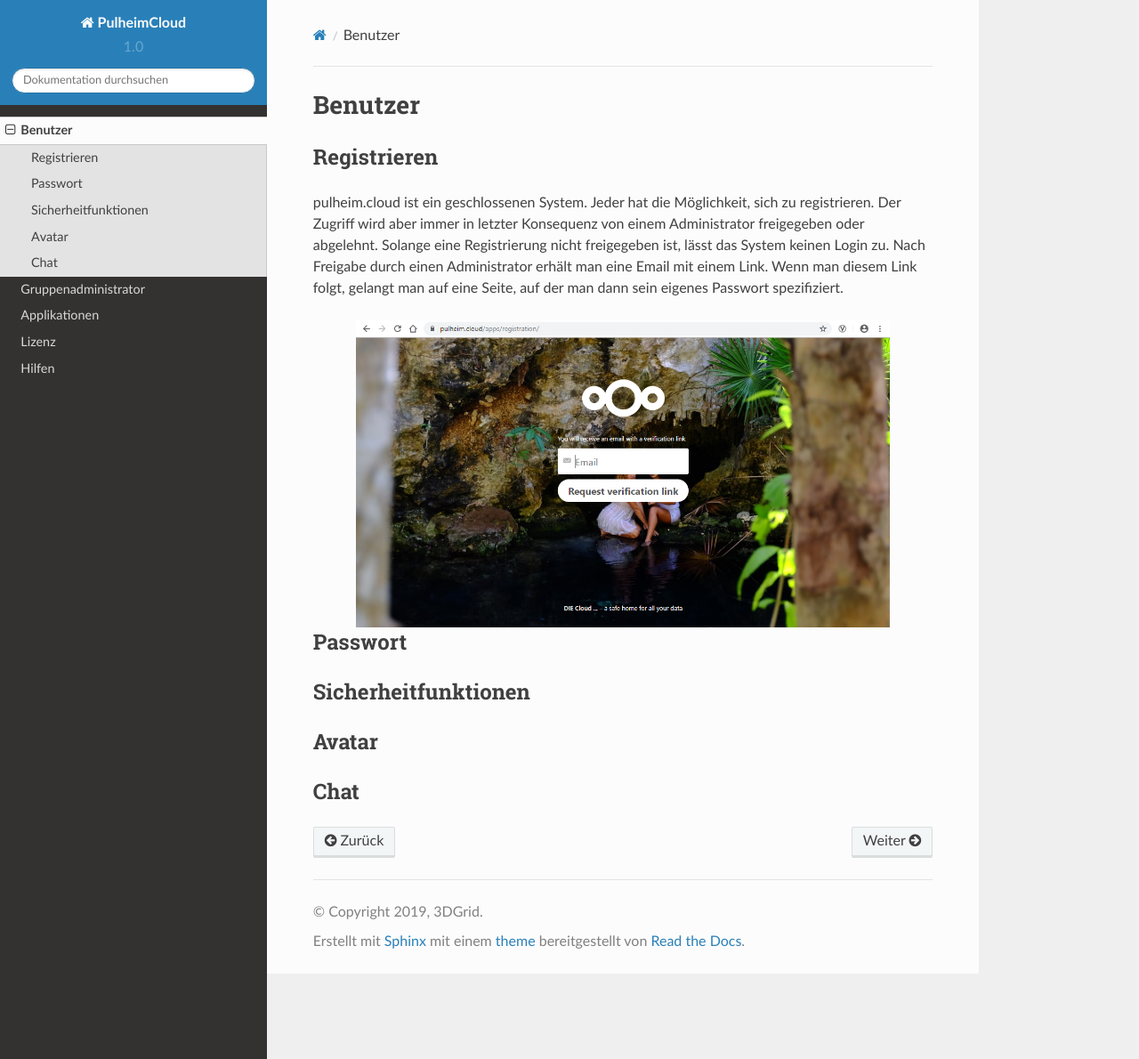
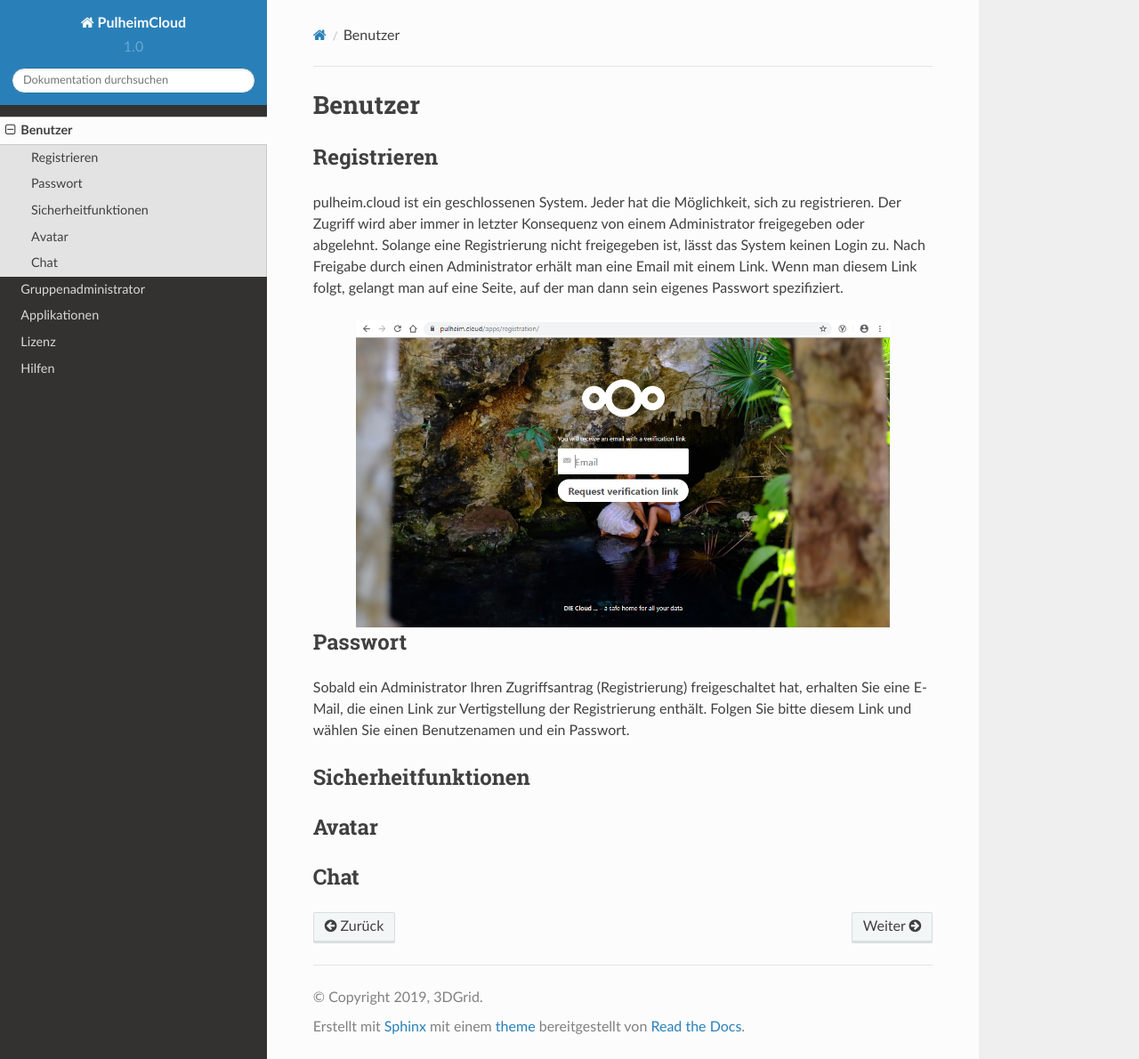
Before and after one commit to mmetzmac/PulheimCloud, a Sphinx documentation site: the page built from docs/source/Benutzer.rst, in a window 1280 px wide and 1190 px high. Shown: the whole window at 89% size. Built offline with Sphinx 7.4.7 and the Read the Docs theme 2.0.0, drawn with Linux system fonts in a browser that asks for light colours.

Commit message:
Benutzer edited

```diff
--- a/docs/source/Benutzer.rst
+++ b/docs/source/Benutzer.rst
@@ -15,6 +15,8 @@ pulheim.cloud ist ein geschlossenen System. Jeder hat die Möglichkeit, sich zu
 Passwort
 ^^^^^^^^
 
+Sobald ein Administrator Ihren Zugriffsantrag (Registrierung) freigeschaltet hat, erhalten Sie eine E-Mail, die einen Link zur Vertigstellung der Registrierung enthält. Folgen Sie bitte diesem Link und wählen Sie einen Benutzenamen und ein Passwort.
+
 Sicherheitfunktionen
 ^^^^^^^^^^^^^^^^^^^^
 
```
